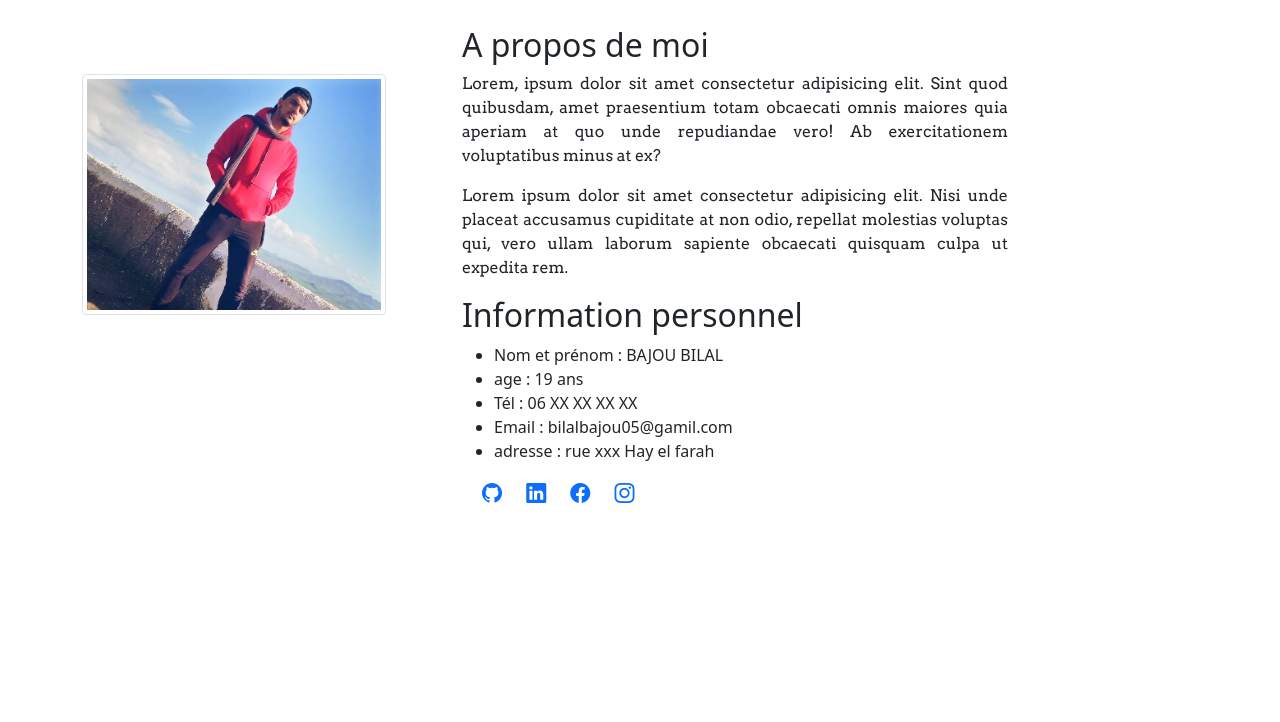
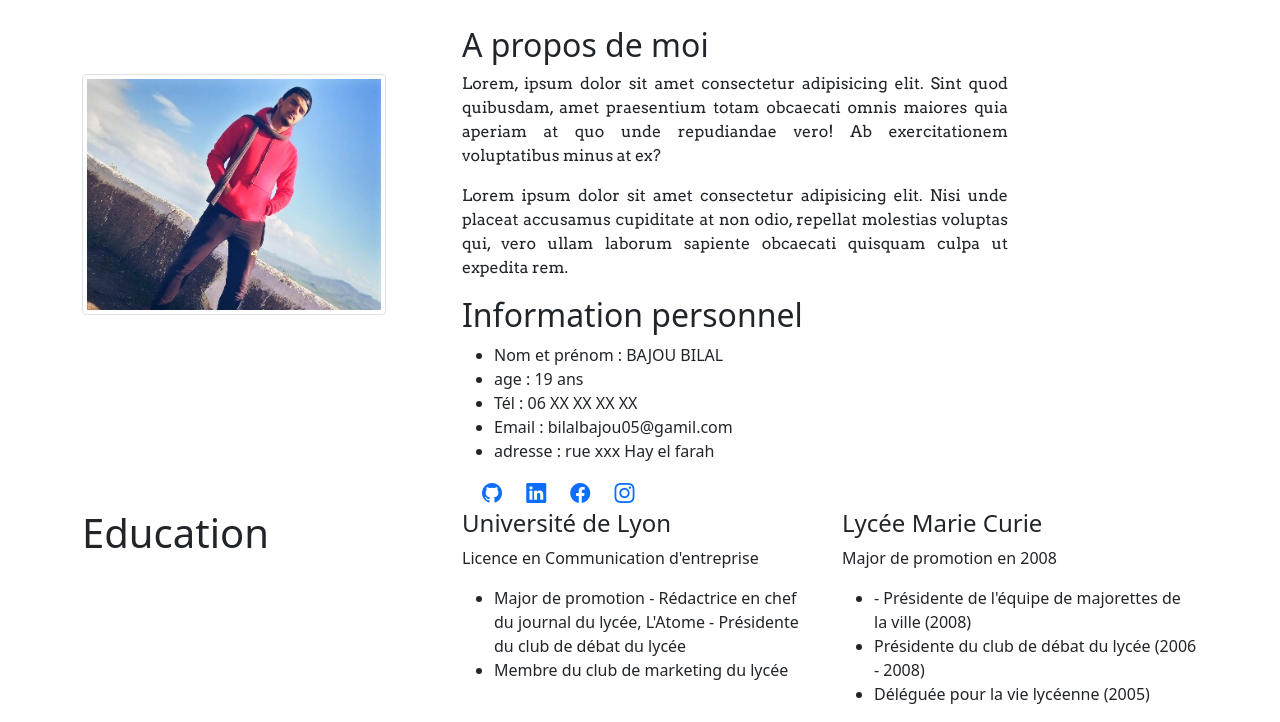
Before and after one commit to bilalbajou/porfoliobilal, a plain HTML site: page index.html in a window 1280 px wide. Shown: the part 822-1544 px from the top of the page. Before the commit the page ends 1331 px from the top, so only its background shows below. Drawn offline with nearby package versions, Linux system fonts and the light colour scheme; a web font is replaced by a local one.

Commit message:
add section of education

```diff
--- a/index.html
+++ b/index.html
@@ -29,10 +29,10 @@
                 <a class="nav-link active links-nav" aria-current="page" href="#propos">A PROPOS DE MOI</a>
               </li>
               <li class="nav-item ">
-                <a class="nav-link active links-nav"  href="#exp">EDUCATION</a>
+                <a class="nav-link active links-nav"  href="#edu">EDUCATION</a>
               </li>
               <li class="nav-item">
-                <a class="nav-link active links-nav" href="#edu">EXPERIENCE</a>
+                <a class="nav-link active links-nav" href="#exp">EXPERIENCE</a>
               </li>
               <li class="nav-item">
                 <a class="nav-link active links-nav" href="#port">PROJET</a>
@@ -71,17 +71,41 @@
                            <a href="https://github.com/bilalbajou" target="_blank"><i class="bi bi-github  links"></i></a>
                            <a href="#"><i class="bi bi-linkedin links"></i></a>
                            <a href="https://www.facebook.com/bilal.bajou.77/" target="_blank"><i class="bi bi-facebook links"></i></a>
-                           <a href="#"><i class="bi bi-instagram links"></i></a>
+                           <a href="https://www.instagram.com/cinqbilal/?hl=fr" target="_blank"><i class="bi bi-instagram links"></i></a>
                          </div>
                   </div>
              </div>
+</section>
+<section class="" id="edu">
+    <div class="container">
+         <div class="row">
+              <div class="col-lg-4 col-md-4 col-xd-12">
+                <h1>
+                  Education
+                </h1>
+              </div>
+              <div class="col-lg-4 col-md-4 col-xd-12">
+                <h4>Université de Lyon</h4>
+                <p>Licence en Communication d'entreprise</p>
+                <ul>
+                  <li>Major de promotion - Rédactrice en chef du journal du lycée, L'Atome - Présidente du club de débat du lycée</li>
+                  <li>Membre du club de marketing du lycée</li>
+                </ul>
+              </div>
+              <div class="col-lg-4 col-md-4 col-xd-12 ml-2">
+                <h4>Lycée Marie Curie</h4>
+                <p>Major de promotion en 2008</p>
+                <ul>
+                  <li>- Présidente de l'équipe de majorettes de la ville (2008)</li>
+                  <li> Présidente du club de débat du lycée (2006 - 2008)</li>
+                  <li>Déléguée pour la vie lycéenne (2005)</li>
+                </ul>
+              </div>
+         </div>
+         <div class="row">
 
-
-
-
-
-
-
+         </div>
+    </div>
 
 
 
```
